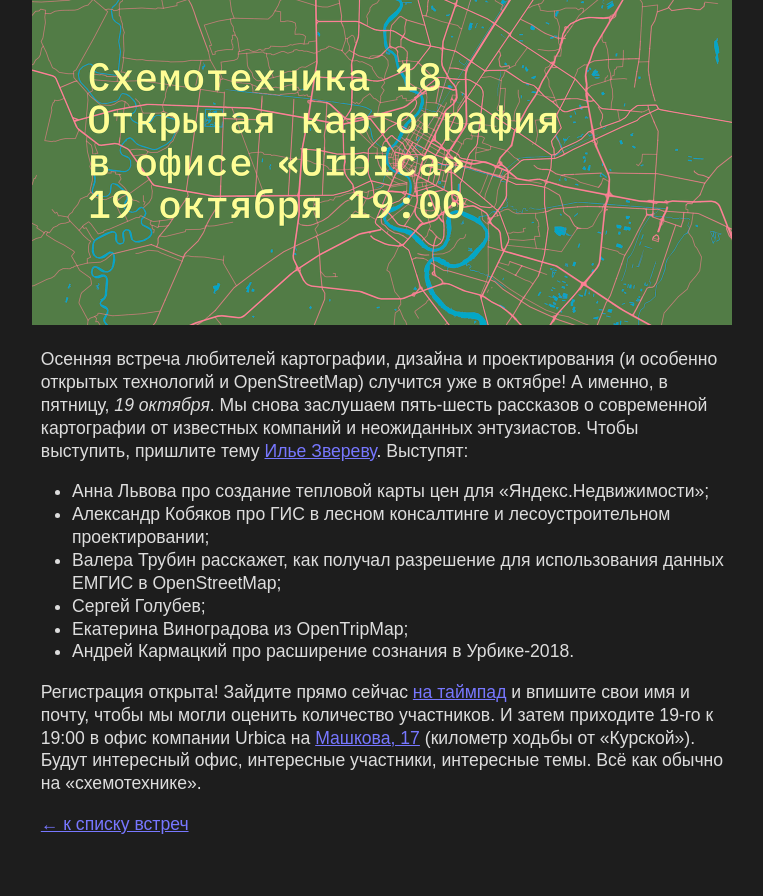
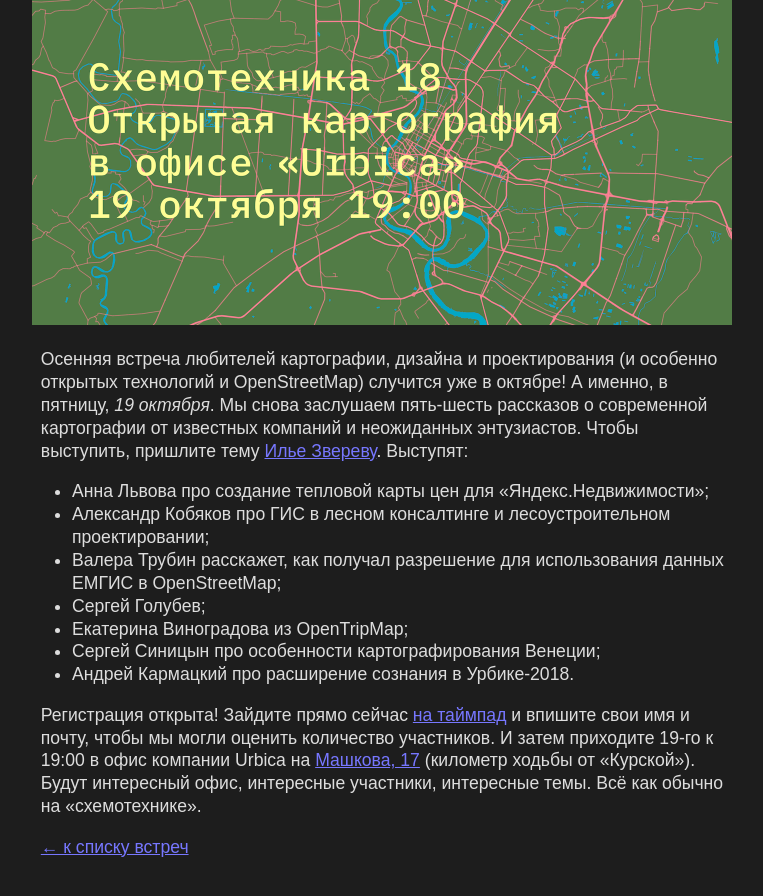
Before and after one commit to Zverik/schemotechnika, a Jekyll site: the page built from _posts/2018-10-02-schemo18.md, in a window 1280 px wide. Shown: the top 896 px of the page, without its empty margins (258-1021 px from the left). Built offline with Jekyll 4.4.1, drawn with Linux system fonts in a browser that asks for light colours.

Commit message:
sinitsyn

```diff
--- a/_posts/2018-10-02-schemo18.md
+++ b/_posts/2018-10-02-schemo18.md
@@ -15,6 +15,7 @@
 * Валера Трубин расскажет, как получал разрешение для использования данных ЕМГИС в OpenStreetMap;
 * Сергей Голубев;
 * Екатерина Виноградова из OpenTripMap;
+* Сергей Синицын про особенности картографирования Венеции;
 * Андрей Кармацкий про расширение сознания в Урбике-2018.
 
 Регистрация открыта! Зайдите прямо сейчас [на таймпад](https://iz.timepad.ru/event/823079/) и впишите
```
